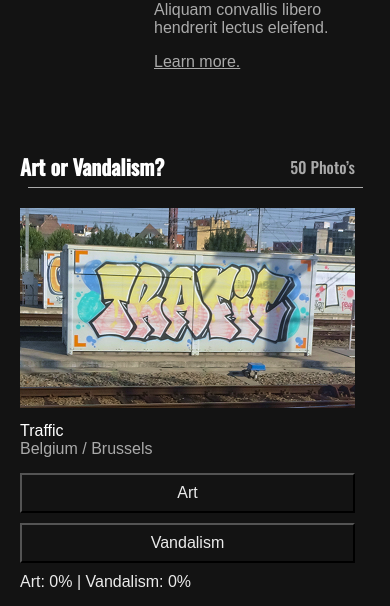
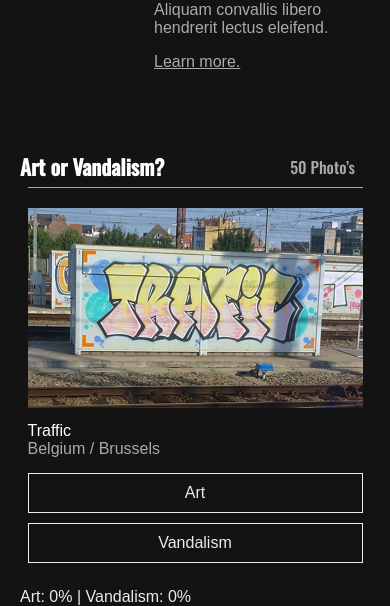
Before and after one commit to YannLeyers/this-is, a plain HTML site: page index.html in a window 390 px wide. Shown: the part 406-1012 px from the top of the page. Drawn offline with nearby package versions, Linux system fonts and the light colour scheme; a web font is replaced by a local one.

Commit message:
voting system V1

```diff
--- a/index.html
+++ b/index.html
@@ -50,21 +50,18 @@
   </div>
   <div class="title-underline"></div>
 
-  <div class="voting-container">
-    <img src="./assets/images/traffic.png" class="voting-image" alt="Header Image">
-    <div class="voting-text">Traffic</div>
-    <div class="voting-text-two">Belgium / Brussels</div>
-    <div class="voting-buttons">
-      <button id="art-btn" class="vote-button" onclick="vote('art')">Art</button>
-      <button id="vandalism-btn" class="vote-button" onclick="vote('vandalism')">Vandalism</button>
-    </div>
+  <div class="dropdown">
+    <img src="./assets/images/traffic.png" class="dropdown-image" alt="Header Image">
+    <div class="dropdown-text">Traffic</div>
+    <div class="dropdown-text-two">Belgium / Brussels</div>
+    <button class="vote-button" onclick="vote('art')">Art</button>
+    <button class="vote-button" onclick="vote('vandalism')">Vandalism</button>
   </div>
 
   <div class="results">
     Art: <span id="art-count">0</span>% | Vandalism: <span id="vandalism-count">0</span>%
   </div>
 
-
 </body>
 
 </html>
--- a/script.js
+++ b/script.js
@@ -7,27 +7,23 @@ document.querySelector('.dropdown').addEventListener('click', function () {
   content.style.display = content.style.display === 'flex' ? 'none' : 'flex';
 });
 
-let artVotes = 0;
-let vandalismVotes = 0;
-let totalVotes = 0;
+// Load votes from local storage
+let votes = JSON.parse(localStorage.getItem('votes')) || { art: 0, vandalism: 0 };
 
-function vote(choice) {
-  if (choice === 'art') {
-    artVotes++;
-  } else if (choice === 'vandalism') {
-    vandalismVotes++;
-  }
-
-  totalVotes++;
-
+function vote(option) {
+  votes[option]++;
+  localStorage.setItem('votes', JSON.stringify(votes));
   updateResults();
 }
 
 function updateResults() {
-  const artPercentage = Math.round((artVotes / totalVotes) * 100);
-  const vandalismPercentage = Math.round((vandalismVotes / totalVotes) * 100);
+  let totalVotes = votes.art + votes.vandalism;
+  let artPercentage = totalVotes === 0 ? 0 : ((votes.art / totalVotes) * 100).toFixed(1);
+  let vandalismPercentage = totalVotes === 0 ? 0 : ((votes.vandalism / totalVotes) * 100).toFixed(1);
 
-  // Display percentages
   document.getElementById('art-count').textContent = artPercentage;
   document.getElementById('vandalism-count').textContent = vandalismPercentage;
 }
+
+// Update on load
+updateResults();
--- a/styles.css
+++ b/styles.css
@@ -213,8 +213,63 @@ body {
         margin-bottom: 10px;
     }
 
-    .voting-buttons{
-        margin-bottom: 5px;
+    .vote-buttons {
+        margin-top: 15px;
+    }
+
+    button {
+        font-size: 16px;
+        padding: 10px 20px;
+        margin: 5px;
+        cursor: pointer;
+        border: none;
+    }
+
+    .art-btn {
+        background-color: #4CAF50;
+        color: white;
+    }
+
+    .vandalism-btn {
+        background-color: #f44336;
+        color: white;
+    }
+
+    .results {
+        margin-top: 15px;
+        font-size: 18px;
+    }
+
+    .dropdown {
+        width: 335px;
+        margin: 20px auto;
+        position: relative;
+    }
+
+    .dropdown-image {
+        width: 335px;
+        height: 200px;
+    }
+
+    .dropdown-text {
+        font-family: 'Varta', sans-serif;
+        font-size: 16px;
+        margin-top: 10px;
+        color: #fff;
+    }
+
+    .dropdown-text-two {
+        font-family: 'Varta', sans-serif;
+        font-size: 16px;
+        color: #aaa;
+        margin-bottom: 10px;
+    }
+
+    .dropdown-content {
+        display: none;
+        flex-direction: column;
+        align-items: center;
+        margin-top: 10px;
     }
 
     .vote-button {
@@ -227,21 +282,14 @@ body {
         cursor: pointer;
         background-color: #131313;
         color: #EBEBEB;
-        line-height: 1;
-        margin-left: 20px;
-        margin-right: 20px;
+        border: 1px solid #EBEBEB;
     }
 
-    .results{
+    .results {
         margin-left: 20px;
         margin-right: 20px;
         font-family: 'Varta', sans-serif;
         color: #EBEBEB;
         font-size: 16px;
     }
-
-    .vote-button:disabled {
-        background-color: grey;
-        cursor: not-allowed;
-    }
 }
```
